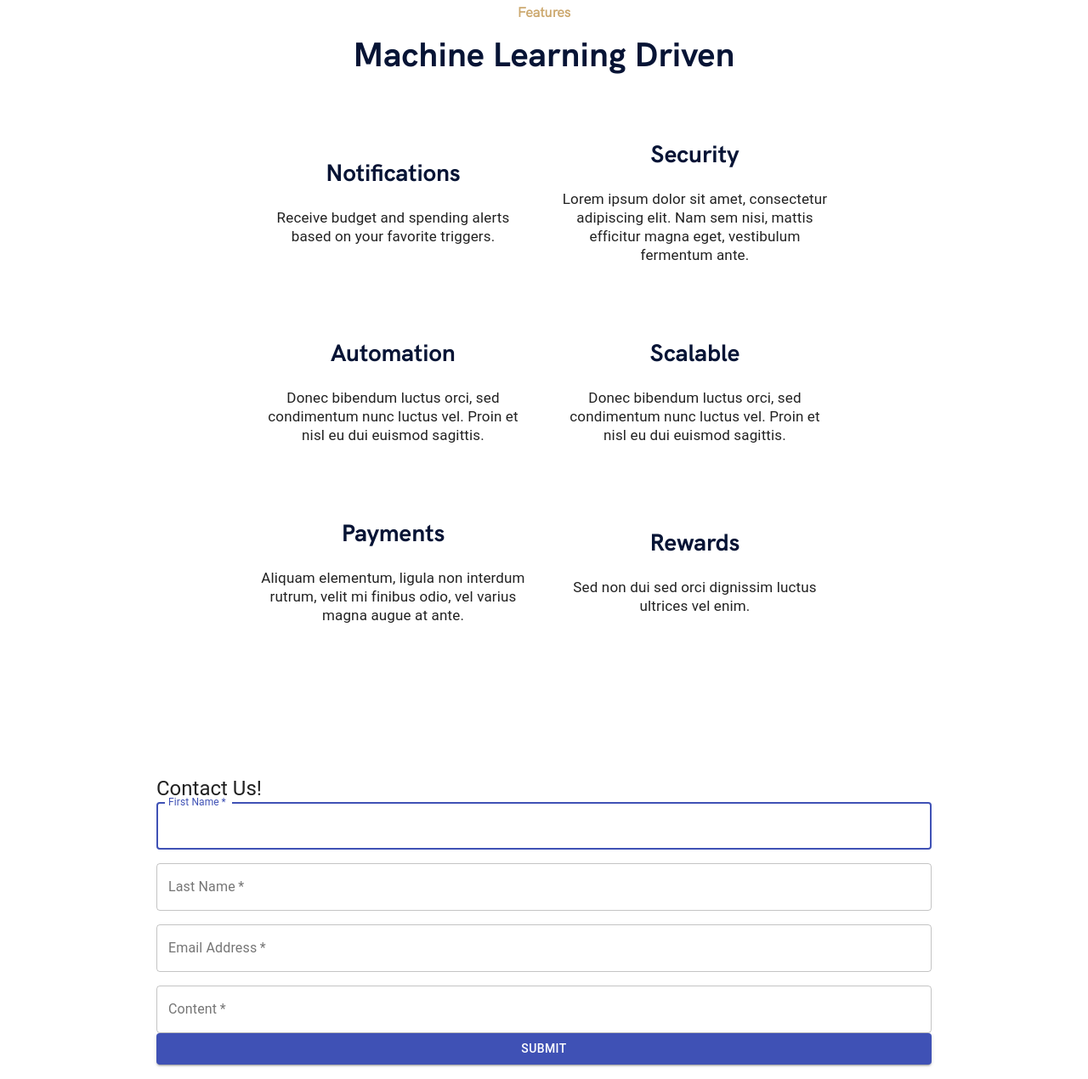
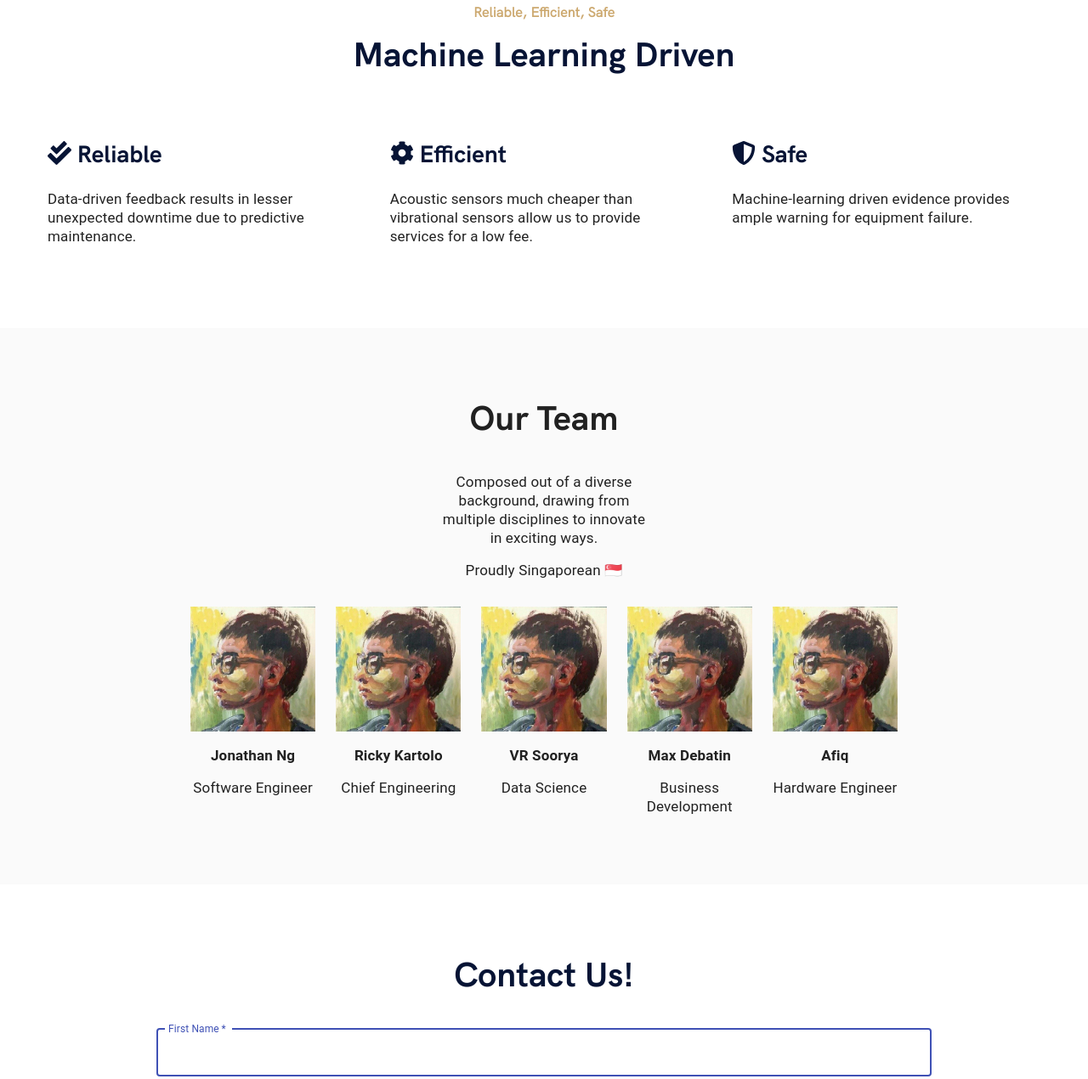
Before and after one commit to derpyplops/arms-frontpage, a Gatsby site: page / in a window 1280 px wide. Shown: the part 826-2096 px from the top of the page at 85% size. Built offline with nearby package versions, Linux system fonts and the light colour scheme; Gatsby itself is replaced by a stand-in of ours.

Commit message:
lots of updates

```diff
--- a/gatsby-config.js
+++ b/gatsby-config.js
@@ -30,6 +30,13 @@ module.exports = {
         path: `${__dirname}/src/images/product`,
       },
     },
+    {
+      resolve: `gatsby-source-filesystem`,
+      options: {
+        name: `profiles`,
+        path: `${__dirname}/src/images/profiles`,
+      },
+    },
     `gatsby-transformer-sharp`,
     `gatsby-plugin-sharp`,
     {
@@ -47,5 +54,13 @@ module.exports = {
     // this (optional) plugin enables Progressive Web App + Offline functionality
     // To learn more, visit: https://gatsby.dev/offline
     // `gatsby-plugin-offline`,
+    {
+      resolve: "gatsby-plugin-react-svg",
+      options: {
+        rule: {
+          include: /images\/icons\/.*\.svg/ // See below to configure properly
+        }
+      }
+    }
   ],
 }
--- a/package.json
+++ b/package.json
@@ -5,14 +5,19 @@
   "version": "0.1.0",
   "author": "Keegan Burkett <keegan.t.marciniak@gmail.com>",
   "dependencies": {
+    "@fortawesome/fontawesome-svg-core": "^1.2.30",
+    "@fortawesome/free-solid-svg-icons": "^5.14.0",
+    "@fortawesome/react-fontawesome": "^0.1.11",
     "@material-ui/core": "^4.11.0",
     "@material-ui/icons": "^4.9.1",
     "gatsby": "^2.24.47",
     "gatsby-image": "^2.4.16",
+    "gatsby-plugin-fontawesome-css": "^1.0.0",
     "gatsby-plugin-google-analytics": "^2.3.13",
     "gatsby-plugin-manifest": "^2.4.23",
     "gatsby-plugin-offline": "^3.2.23",
     "gatsby-plugin-react-helmet": "^3.3.10",
+    "gatsby-plugin-react-svg": "^3.0.0",
     "gatsby-plugin-sharp": "^2.6.27",
     "gatsby-plugin-styled-components": "^3.3.10",
     "gatsby-plugin-web-font-loader": "^1.0.4",
@@ -29,6 +34,7 @@
     "styled-components": "^5.1.1"
   },
   "devDependencies": {
+    "@svgr/webpack": "^5.4.0",
     "prettier": "^2.0.5"
   },
   "keywords": [
--- a/src/components/common/navigation/navigation.js
+++ b/src/components/common/navigation/navigation.js
@@ -15,7 +15,7 @@ import {
   ActionsContainer,
 } from "./style"
 
-const NAV_ITEMS = ["Contact", ""]
+const NAV_ITEMS = ["Features", "Team", "Contact" ]
 
 export default class Navigation extends Component {
   state = {
@@ -98,7 +98,7 @@ export default class Navigation extends Component {
 
           <Mobile hide>{this.getNavList({})}</Mobile>
           <ActionsContainer>
-            <button>Sign up</button>
+            <a href="#contact"><button>Sign up</button></a>
           </ActionsContainer>
         </StyledContainer>
         <Mobile>
--- a/src/components/sections/contact.js
+++ b/src/components/sections/contact.js
@@ -13,6 +13,23 @@ import Typography from "@material-ui/core/Typography"
 import { makeStyles } from "@material-ui/core/styles"
 import Container from "@material-ui/core/Container"
 import { Section } from "../global"
+import styled from "styled-components"
+
+const SectionTitle = styled.h3`
+  color: ${(props) => props.theme.color.primary};
+  display: flex;
+  justify-content: center;
+  margin: 0 auto 40px;
+  text-align: center;
+`
+
+const Subtitle = styled.h5`
+  font-size: 16px;
+  color: ${(props) => props.theme.color.accent};
+  letter-spacing: 0px;
+  margin-bottom: 12px;
+  text-align: center;
+`
 
 const url =
   "https://zynrk5evjc.execute-api.us-east-1.amazonaws.com/dev/email/send"
@@ -135,9 +152,7 @@ class Contact extends React.Component {
         <Container component="main" maxWidth="md" pt={10}>
           <CssBaseline />
           <div className={this.classes.paper}>
-            <Typography component="h1" variant="h5">
-              Contact Us!
-            </Typography>
+            <SectionTitle>Contact Us!</SectionTitle>
             <form
               className={this.classes.form}
               noValidate
@@ -209,7 +224,6 @@ class Contact extends React.Component {
                 variant="contained"
                 color="primary"
                 className={this.classes.submit}
-                marginTop={1}
               >
                 Submit
               </Button>
--- a/src/components/sections/features.js
+++ b/src/components/sections/features.js
@@ -1,54 +1,19 @@
 import React from "react"
 import styled from "styled-components"
+import { FontAwesomeIcon } from '@fortawesome/react-fontawesome'
+import { faCheckDouble, faCog, faShieldAlt} from '@fortawesome/free-solid-svg-icons'
 
 import { Section, Container } from "../global"
 
 const Features = () => (
   <Section id="features">
     <StyledContainer>
-      <Subtitle>Features</Subtitle>
+      <Subtitle>Reliable, Efficient, Safe</Subtitle>
       <SectionTitle>Machine Learning Driven</SectionTitle>
       <FeaturesGrid>
-        <FeatureItem>
-          <FeatureTitle>Notifications</FeatureTitle>
-          <FeatureText>
-            Receive budget and spending alerts based on your favorite triggers.
-          </FeatureText>
-        </FeatureItem>
-        <FeatureItem>
-          <FeatureTitle>Security</FeatureTitle>
-          <FeatureText>
-            Lorem ipsum dolor sit amet, consectetur adipiscing elit. Nam sem
-            nisi, mattis efficitur magna eget, vestibulum fermentum ante.
-          </FeatureText>
-        </FeatureItem>
-        <FeatureItem>
-          <FeatureTitle>Automation</FeatureTitle>
-          <FeatureText>
-            Donec bibendum luctus orci, sed condimentum nunc luctus vel. Proin
-            et nisl eu dui euismod sagittis.
-          </FeatureText>
-        </FeatureItem>
-        <FeatureItem>
-          <FeatureTitle>Scalable</FeatureTitle>
-          <FeatureText>
-            Donec bibendum luctus orci, sed condimentum nunc luctus vel. Proin
-            et nisl eu dui euismod sagittis.
-          </FeatureText>
-        </FeatureItem>
-        <FeatureItem>
-          <FeatureTitle>Payments</FeatureTitle>
-          <FeatureText>
-            Aliquam elementum, ligula non interdum rutrum, velit mi finibus
-            odio, vel varius magna augue at ante.
-          </FeatureText>
-        </FeatureItem>
-        <FeatureItem>
-          <FeatureTitle>Rewards</FeatureTitle>
-          <FeatureText>
-            Sed non dui sed orci dignissim luctus ultrices vel enim.
-          </FeatureText>
-        </FeatureItem>
+        <FeatureBlock icon={faCheckDouble} header="Reliable" text="Data-driven feedback results in lesser unexpected downtime due to predictive maintenance."></FeatureBlock>
+        <FeatureBlock icon={faCog} header="Efficient" text="Acoustic sensors much cheaper than vibrational sensors allow us to provide services for a low fee."></FeatureBlock>
+        <FeatureBlock icon={faShieldAlt} header="Safe" text="Machine-learning driven evidence provides ample warning for equipment failure."></FeatureBlock>
       </FeaturesGrid>
     </StyledContainer>
   </Section>
@@ -75,9 +40,10 @@ const Subtitle = styled.h5`
 `
 
 const FeaturesGrid = styled.div`
-  max-width: 670px;
+  align-items: flex-start
+  max-width: 800px;
   display: grid;
-  grid-template-columns: 1fr 1fr;
+  grid-template-columns: 1fr 1fr 1fr;
   margin: 0px auto;
   grid-column-gap: 40px;
   grid-row-gap: 35px;
@@ -89,9 +55,13 @@ const FeaturesGrid = styled.div`
 
 const FeatureItem = styled.div`
   display: flex;
-  justify-content: center;
-  align-items: center;
   flex-direction: column;
+`
+
+const FeatureSubtitle = styled.p`
+  margin: 0;
+  font-weight: 500;
+  font-size: 1.5rem;
 `
 
 const FeatureTitle = styled.h4`
@@ -102,5 +72,18 @@ const FeatureTitle = styled.h4`
 `
 
 const FeatureText = styled.p`
-  text-align: center;
 `
+
+
+
+class FeatureBlock extends React.Component {
+  render() {
+    return <FeatureItem id="features">
+      <FeatureTitle><FontAwesomeIcon icon={this.props.icon}/> {this.props.header}</FeatureTitle>
+      <FeatureSubtitle></FeatureSubtitle>
+        <FeatureText>
+          {this.props.text}
+        </FeatureText>
+    </FeatureItem>
+  }
+}
--- /dev/null
+++ b/src/components/sections/team.js
@@ -0,0 +1,60 @@
+import React from "react"
+import styled from "styled-components"
+import TeamItem from "./teamItem"
+import jon from "./jon.jpg"
+
+import { Section, Container } from "../global"
+
+const StyledContainer = styled(Container)``
+
+const TeamContainer = styled.div`
+	max-width: 70%;
+	margin: auto;
+	overflow: hidden;
+	padding: 0 2rem 2rem 2rem;
+`
+
+const TeamHeader = styled.h3`
+  display: flex;
+  justify-content: center;
+  margin: 5rem auto 40px;
+  text-align: center;
+`
+
+const TeamBody = styled.p`
+  text-align: center;
+  margin: 1rem auto;
+  max-width: 30%;
+`
+
+const ItemsWrapper = styled.div`
+  align-items: flex-start
+  max-width: 70%;
+  display: grid;
+  grid-template-columns: 1fr 1fr 1fr 1fr 1fr;
+  margin: 2rem auto;
+  grid-column-gap: 1.5rem;
+  grid-row-gap: 2rem;
+  overflow: hidden;
+`
+
+class Team extends React.Component {
+  render() {
+    return (
+      <TeamContainer id="team">
+        <TeamHeader>Our Team</TeamHeader>
+        <TeamBody>Composed out of a diverse background, drawing from multiple disciplines to innovate in exciting ways.</TeamBody>
+        <TeamBody> Proudly Singaporean 🇸🇬</TeamBody>
+        <ItemsWrapper>
+          <TeamItem name="Jonathan Ng" title="Software Engineer" pic={jon}/>
+          <TeamItem name="Ricky Kartolo" title="Chief Engineering" pic={jon}/>
+          <TeamItem name="VR Soorya" title="Data Science" pic={jon}/>
+          <TeamItem name="Max Debatin" title="Business Development" pic={jon}/>
+          <TeamItem name="Afiq" title="Hardware Engineer" pic={jon}/>
+        </ItemsWrapper>
+      </TeamContainer>
+    )
+  }
+}
+
+export default Team
--- /dev/null
+++ b/src/components/sections/teamItem.js
@@ -0,0 +1,80 @@
+import React from "react"
+import styled from "styled-components"
+import { graphql, useStaticQuery, Link } from "gatsby"
+import Img from "gatsby-image"
+
+import { Section, Container } from "../global"
+
+const StyledContainer = styled(Container)``
+
+const SectionTitle = styled.h3`
+  color: ${(props) => props.theme.color.primary};
+  display: flex;
+  justify-content: center;
+  margin: 0 auto 40px;
+  text-align: center;
+`
+
+const Subtitle = styled.h5`
+  font-size: 16px;
+  color: ${(props) => props.theme.color.accent};
+  letter-spacing: 0px;
+  margin-bottom: 12px;
+  text-align: center;
+`
+
+const FeaturesGrid = styled.div`
+  align-items: flex-start
+  max-width: 800px;
+  display: grid;
+  grid-template-columns: 1fr 1fr 1fr;
+  margin: 0px auto;
+  grid-column-gap: 40px;
+  grid-row-gap: 35px;
+  @media (max-width: ${(props) => props.theme.screen.sm}) {
+    grid-template-columns: 1fr;
+    padding: 0 64px;
+  }
+`
+
+const FeatureTitle = styled.h4`
+  color: ${(props) => props.theme.color.primary};
+  letter-spacing: 0px;
+  line-height: 30px;
+  margin-bottom: 10px;
+`
+
+
+const EnclosingDiv = styled.div`
+  display: flex;
+  flex-direction: column;
+`
+
+const ProfilePic = styled.img`
+  display: inline-block;
+  max-width: 100%
+`
+
+const Title = styled.p`
+  text-align: center;
+  margin-top: 0rem;
+`
+
+const Name = styled.p`
+    text-align: center;
+    font-weight: bold;
+    margin-bottom: 1rem;
+
+`
+
+const TeamItem = (props) => {
+    return (
+        <EnclosingDiv>
+            <ProfilePic src={props.pic}/>
+            <Name>{props.name}</Name>
+            <Title>{props.title}</Title>
+        </EnclosingDiv>
+      )
+}
+
+export default TeamItem
--- a/src/pages/index.js
+++ b/src/pages/index.js
@@ -9,6 +9,7 @@ import Features from "../components/sections/features"
 import Footer from "../components/sections/footer"
 import GetStarted from "../components/sections/getstarted"
 import Contact from "../components/sections/contact"
+import Team from "../components/sections/team"
 
 const IndexPage = () => (
   <Layout>
@@ -16,6 +17,7 @@ const IndexPage = () => (
     <Navigation />
     <Header />
     <Features />
+    <Team />
     <Contact />
     <Footer />
   </Layout>
```
Also changed, not shown: src/components/sections/arms.png (added), src/components/sections/jon.jpg (added), src/images/icons/noun_Gears_2572221.png (added), src/images/icons/noun_Gears_2572221.svg (added), src/images/icons/noun_clock_249765.png (added), src/images/icons/noun_clock_249765.svg (added), src/images/icons/noun_safe_3238713.png (added), src/images/icons/noun_safe_3238713.svg (added), src/images/profiles/jon.jpg (added), src/images/profiles/skew.png (added), 1 other file.
